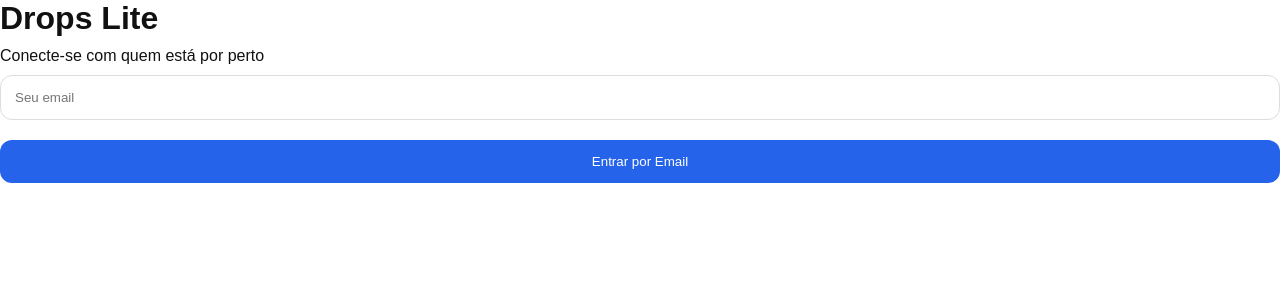
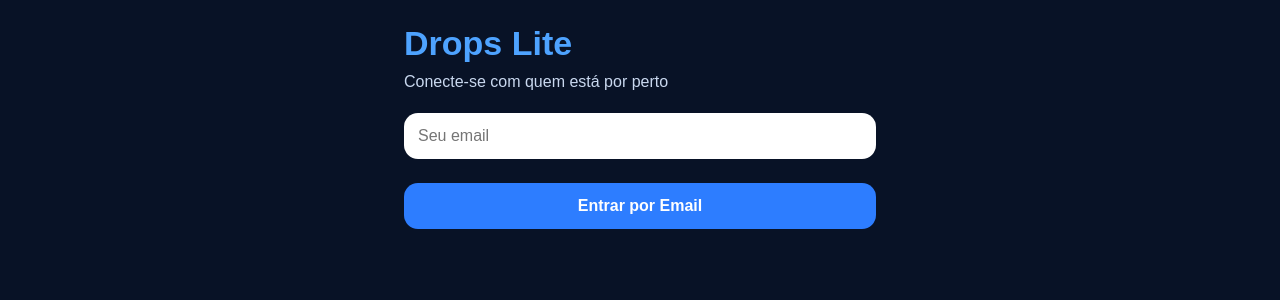
Before and after one commit to Drop-glitch/Drop_lite, a Next.js app: page / in a window 1280 px wide. Shown: the top 300 px of the page. Built offline with nearby package versions, Linux system fonts and the light colour scheme.

Commit message:
Update globals.css

```diff
--- a/app/globals.css
+++ b/app/globals.css
@@ -1,62 +1,65 @@
-*{
- margin:0;
- padding:0;
- box-sizing:border-box;
+/* app/globals.css */
+
+* {
+  margin: 0;
+  padding: 0;
+  box-sizing: border-box;
 }
 
-body{
- background:#ffffff;
- color:#111;
- font-family:Arial,sans-serif;
+body {
+  background: #081226;
+  color: #ffffff;
+  font-family: Arial, Helvetica, sans-serif;
 }
 
-.container{
- max-width:500px;
- margin:auto;
- padding:20px;
+.box {
+  max-width: 520px;
+  margin: auto;
+  padding: 24px;
+  min-height: 100vh;
 }
 
-h1{
- font-size:32px;
- margin-bottom:10px;
+h1 {
+  font-size: 34px;
+  margin-bottom: 10px;
+  color: #4ea3ff;
 }
 
-input{
- width:100%;
- padding:14px;
- border-radius:12px;
- border:1px solid #ddd;
- margin:10px 0;
+h2 {
+  margin: 20px 0 12px;
+  color: #9cc9ff;
 }
 
-button{
- width:100%;
- padding:14px;
- border:none;
- border-radius:12px;
- background:#2563eb;
- color:#fff;
- margin-top:10px;
+p {
+  color: #c9d8ef;
+  margin-bottom: 8px;
 }
 
-.tabs{
- display:grid;
- grid-template-columns:1fr 1fr;
- gap:10px;
- margin:20px 0;
+input {
+  width: 100%;
+  padding: 14px;
+  border-radius: 14px;
+  border: none;
+  margin: 14px 0;
+  font-size: 16px;
 }
 
-.card{
- background:#f5f5f5;
- padding:16px;
- border-radius:14px;
- margin-bottom:14px;
+button {
+  width: 100%;
+  padding: 14px;
+  border-radius: 14px;
+  border: none;
+  background: #2d7dff;
+  color: white;
+  font-size: 16px;
+  font-weight: bold;
+  margin-top: 10px;
 }
 
-.avatar{
- width:90px;
- height:90px;
- border-radius:50%;
- object-fit:cover;
- margin-bottom:10px;
+.card {
+  background: #10203c;
+  padding: 16px;
+  border-radius: 16px;
+  margin-bottom: 12px;
+  border: 1px solid #1e3a66;
 }
```
